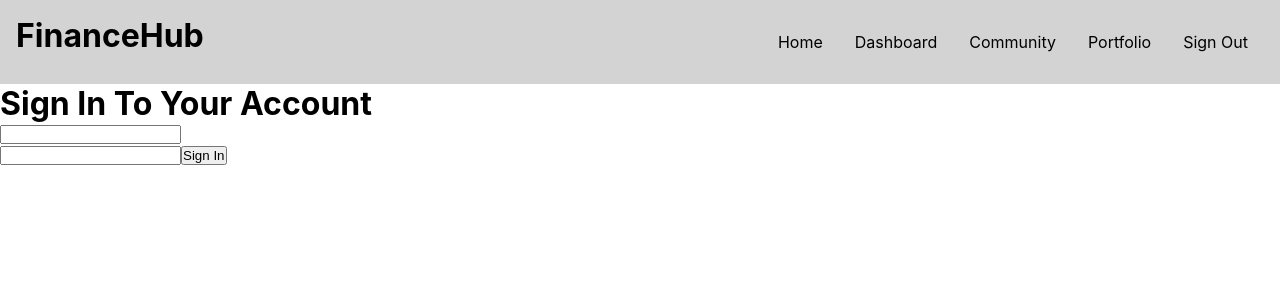
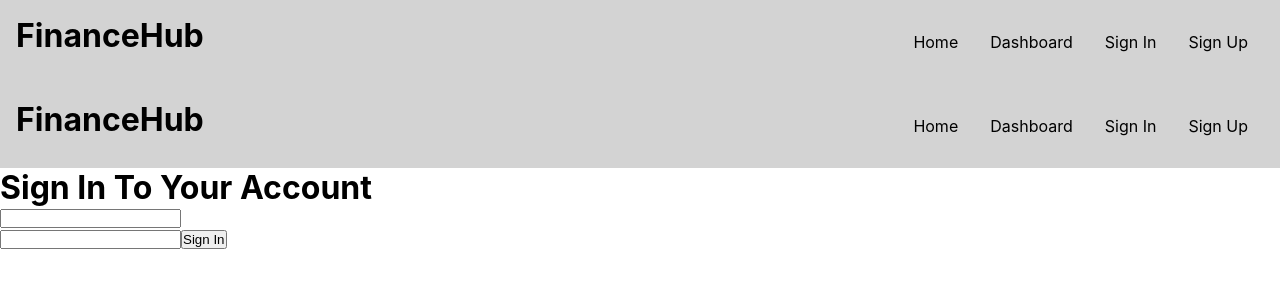
Before and after one commit to nathangappy/financialhub, a React (Create React App) app: page /signin in a window 1280 px wide. Shown: the top 300 px of the page. Built offline with nearby package versions, Linux system fonts and the light colour scheme; no server answers.

Commit message:
transfer

```diff
--- a/src/App.js
+++ b/src/App.js
@@ -1,5 +1,7 @@
-import React from 'react';
+import React, { Component } from 'react';
 import './App.css';
+
+import firebase from './firebase';
 
 import { Switch, Route } from 'react-router-dom';
 
@@ -11,11 +13,34 @@ import Community from './pages/community/community.component';
 import SignUp from './pages/signup/signup.component';
 import SignIn from './pages/signin/signin.component';
 
-function App() {
+// import navigation
+import Navigation from './components/navigation/navigation.component';
+
+class App extends Component {
+  constructor() {
+    super();
+
+    this.state = {
+      user: {}
+    };
+  }
+  componentDidMount() {
+    firebase.auth().onAuthStateChanged(user => {
+      if (user) {
+        this.setState({ user: user });
+      } else {
+        this.setState({ user: {} });
+      }
+    });
+  }
+  render() {
     return (
       <div>
+        <Navigation />
         <Switch>
-        <Route exact path='/' component={Homepage} />
+          <Route exact path='/'>
+            <Homepage user={this.state.user} />
+          </Route>
           <Route exact path='/dashboard' component={Dashboard} />
           <Route exact path='/portfolio' component={Portfolio} />
           <Route exact path='/community' component={Community} />
@@ -25,5 +50,6 @@ function App() {
       </div>
     );
   }
+}
 
 export default App;
--- a/src/components/navigation/navigation.component.jsx
+++ b/src/components/navigation/navigation.component.jsx
@@ -7,16 +7,15 @@ import SignedInLinks from '../signed-in-links/SignedInLinks.component';
 import SignedOutLinks from '../signed-out-links/SignedOutLinks.component';
 
 const Navigation = props => {
-  let isLoggedIn;
-  if (props.user) {
-    isLoggedIn = true;
-  } else {
-    isLoggedIn = false;
-  }
+  console.log(props.user);
   return (
     <header className='navigation'>
       <h1>FinanceHub</h1>
-      {isLoggedIn ? <SignedInLinks /> : <SignedOutLinks />}
+      {props.user > 0 ? (
+        <SignedInLinks handleSignout={props.handleSignout} />
+      ) : (
+        <SignedOutLinks />
+      )}
     </header>
   );
 };
--- a/src/pages/dashboard/dashboard.component.jsx
+++ b/src/pages/dashboard/dashboard.component.jsx
@@ -23,7 +23,9 @@ class Dashboard extends Component {
   }
   componentDidMount() {
     axios
-      .get(`https://www.alphavantage.co/query?function=GLOBAL_QUOTE&symbol=MSFT&apikey=V18JBVR8U7KTDD7W`)
+      .get(
+        `https://www.alphavantage.co/query?function=GLOBAL_QUOTE&symbol=MSFT&apikey=V18JBVR8U7KTDD7W`
+      )
       .then(res => this.setState({ globalQuote: res.data['Global Quote'] }));
   }
   handleTickerSearch = async e => {
@@ -73,7 +75,7 @@ class Dashboard extends Component {
   render() {
     return (
       <div className='dashboard'>
-        <Navigation />
+        {/* <Navigation /> */}
         <DashboardContainer
           tickerSearch={this.state.tickerSearch}
           companySearch={this.state.companySearch}
--- a/src/pages/homepage/homepage.component.jsx
+++ b/src/pages/homepage/homepage.component.jsx
@@ -25,12 +25,13 @@ class HomePage extends Component {
     firebase
       .auth()
       .signOut()
+      .then(() => console.log('signed out'))
       .catch(err => console.log(err));
   };
   render() {
     return (
       <div className='homepage'>
-        <Navigation />
+        {/* <Navigation user={this.props.user} handleSignout={this.handleSignout} /> */}
         <HomepageContainer newsList={this.state.headlineStories} />
       </div>
     );
--- a/src/pages/signin/signin.component.jsx
+++ b/src/pages/signin/signin.component.jsx
@@ -12,18 +12,8 @@ class SignIn extends Component {
 
     this.state = {
       email: '',
-      password: '',
-      user: {}
+      password: ''
     };
-  }
-  componentDidMount() {
-    firebase.auth().onAuthStateChanged(user => {
-      console.log(user);
-      if (user) {
-        console.log('logged in');
-        this.setState({ user: user });
-      }
-    });
   }
   handleSignInChange = e => {
     this.setState({ [e.target.name]: e.target.value });
@@ -34,7 +24,7 @@ class SignIn extends Component {
     firebase
       .auth()
       .signInWithEmailAndPassword(email, password)
-      .then(() => this.setState({ email: '', password: '' }))
+      .then(() => console.log(this.props.history.push('/')))
       .catch(err => console.log(err));
   };
   handleSignout = () => {
@@ -47,7 +37,7 @@ class SignIn extends Component {
   render() {
     return (
       <div>
-        <Navigation user={this.state.user} handleSignout={this.handleSignout} />
+        <Navigation handleSignout={this.handleSignout} />
         <h1>Sign In To Your Account</h1>
         <form action='' onSubmit={this.handleSignInSubmit}>
           <label htmlFor='email' />
```
Lines whose indentation alone changed are shown as unchanged.
